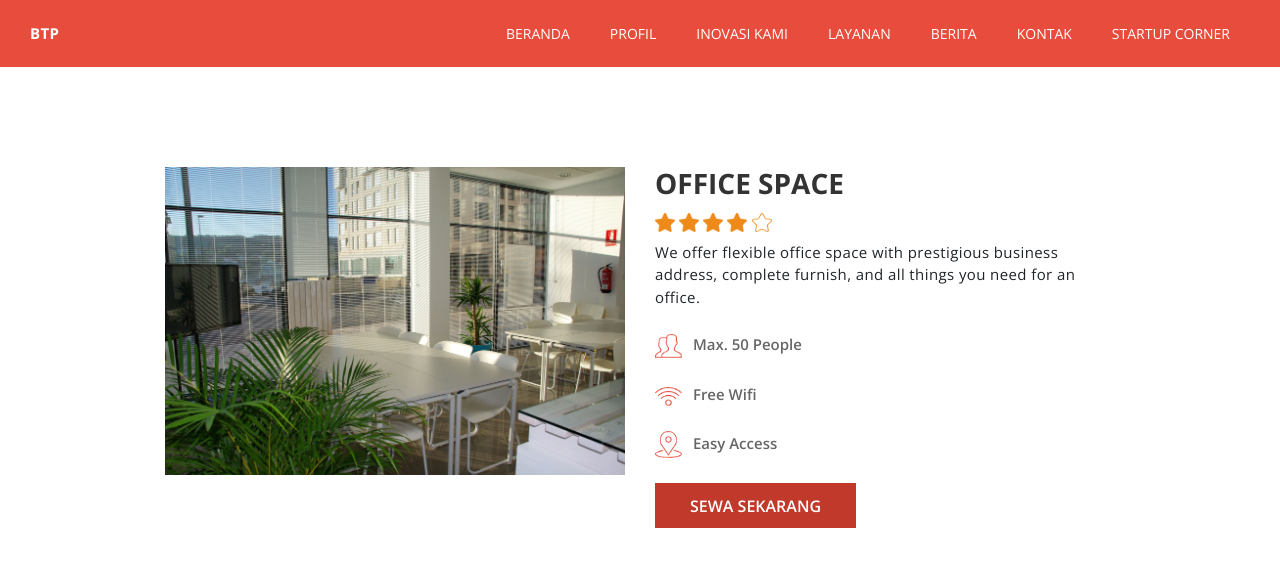
After one commit to ibnuhamdam/Aplikasi-Penyewaan-Ruangan, a PHP site: page /detail.html in a window 1280 px wide. The commit adds this page. Shown: the top 567 px of the page. Run offline with PHP 8.4, Linux system fonts and the light colour scheme.

Commit message:
finish halaman detail

```diff
--- /dev/null
+++ b/assets/style/detail.css
@@ -0,0 +1,34 @@
+.item-container {
+    margin-top: 100px !important;
+    margin-left: 150px !important;
+    margin-right: 150px !important;
+    box-sizing: border-box;
+}
+
+h3 {
+    font-weight: 700;
+}
+
+.item-rating img {
+    width: 20px;
+}
+
+.item-feature {
+    margin: 25px 0px;
+    color: rgba(0, 0, 0, .6);
+    font-size: 15px;
+    font-weight: 600;
+}
+
+.item-feature img {
+    width: 27px;
+    margin-right: 7px;
+}
+
+button {
+    padding: 10.5px 35px;
+    border: none;
+    background-color: #c0392b;
+    color: white;
+    font-weight: 600;
+}
--- a/assets/style/style.css
+++ b/assets/style/style.css
@@ -4,6 +4,15 @@ body, html {
     margin: 0;
     padding: 0;
     font-family: 'Open Sans', sans-serif !important;
+}
+
+button {
+    cursor: pointer;
+}
+
+button:hover {
+    transition: .3s ease-in-out;
+    opacity: 0.8;
 }
 
 .row {
--- /dev/null
+++ b/detail.html
@@ -0,0 +1,81 @@
+<!DOCTYPE html>
+<html lang="en">
+
+<head>
+
+    <!-- configuration for all page -->
+    <meta charset="UTF-8">
+    <meta name="viewport" content="width=device-width, initial-scale=1.0">
+    <meta http-equiv="X-UA-Compatible" content="ie=edge">
+    <link rel="stylesheet" href="./assets/style/style.css">
+    <link rel="stylesheet" href="./assets/style/bootstrap.min.css">
+    <link href="https://fonts.googleapis.com/css?family=Lato:400,700|Open+Sans:400,600,700" rel="stylesheet">
+    <!-- configuration for all page -->
+
+    <link rel="stylesheet" href="./assets/style/detail.css">
+    <title>Detail Ruangan</title>
+
+</head>
+
+<body>
+
+    <ul class="nav justify-content-end">
+        <div class="logo mr-auto">
+            <p>BTP</p>
+        </div>
+        <li class="nav-item">
+            <a class="nav-link active" href="#">BERANDA</a>
+        </li>
+        <li class="nav-item">
+            <a class="nav-link" href="#">PROFIL</a>
+        </li>
+        <li class="nav-item">
+            <a class="nav-link" href="#">INOVASI KAMI</a>
+        </li>
+        <li class="nav-item">
+            <a class="nav-link" href="#">LAYANAN</a>
+        </li>
+        <li class="nav-item">
+            <a class="nav-link" href="#">BERITA</a>
+        </li>
+        <li class="nav-item">
+            <a class="nav-link" href="#">KONTAK</a>
+        </li>
+        <li class="nav-item">
+            <a class="nav-link" href="#">STARTUP CORNER</a>
+        </li>
+    </ul>
+
+    <div class="row item-container">
+        <div class="col">
+            <img src="./assets/img/workspace1.jpg" alt="Working Space">
+        </div>
+        <div class="col">
+            <h3>OFFICE SPACE</h3>
+            <div class="item-rating">
+                <img src="./assets/img/star-fill.png">
+                <img src="./assets/img/star-fill.png">
+                <img src="./assets/img/star-fill.png">
+                <img src="./assets/img/star-fill.png">
+                <img src="./assets/img/star-border.png">
+            </div>
+            <p class="mt-2">We offer flexible office space with prestigious business address, complete furnish, and all things you need for an office.</p>
+            <div class="item-feature">
+                <img src="./assets/img/users.png">
+                Max. 50 People
+            </div>
+            <div class="item-feature">
+                <img src="./assets/img/wifi.png">
+                Free Wifi
+            </div>
+            <div class="item-feature">
+                <img src="./assets/img/placeholder.png">
+                Easy Access
+            </div>
+            <button>SEWA SEKARANG</button>
+        </div>
+    </div>
+
+</body>
+
+</html>
```
Also changed, not shown: assets/img/placeholder.png (added), assets/img/star-border.png (added), assets/img/star-fill.png (added), assets/img/users.png (added), assets/img/wifi.png (added).
